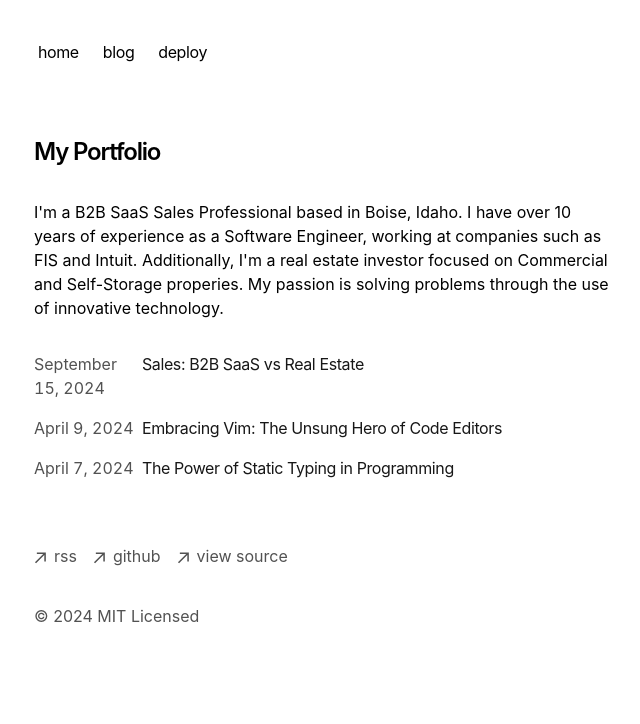
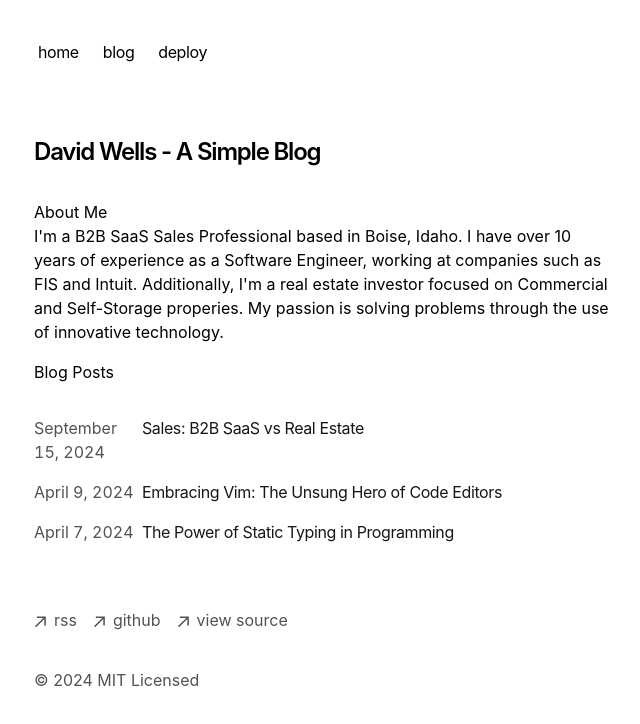
Before and after one commit to thedavidwells/david-wells-website, a Next.js app: page / in a window 1280 px wide. Shown: the top 724 px of the page, without its empty margins (318-958 px from the left). Built offline with nearby package versions, Linux system fonts and the light colour scheme.

Commit message:
Homepage Updates

```diff
--- a/app/page.tsx
+++ b/app/page.tsx
@@ -4,14 +4,18 @@ export default function Page() {
   return (
     <section>
       <h1 className="mb-8 text-2xl font-semibold tracking-tighter">
-        My Portfolio
+        David Wells - A Simple Blog
       </h1>
+      <h2>
+        About Me
+      </h2>
       <p className="mb-4">
         {`I'm a B2B SaaS Sales Professional based in Boise, Idaho.
         I have over 10 years of experience as a Software Engineer, working at companies such as FIS and Intuit.
         Additionally, I'm a real estate investor focused on Commercial and Self-Storage properies.
         My passion is solving problems through the use of innovative technology.`}
       </p>
+      <h2>Blog Posts</h2>
       <div className="my-8">
         <BlogPosts />
       </div>
```
